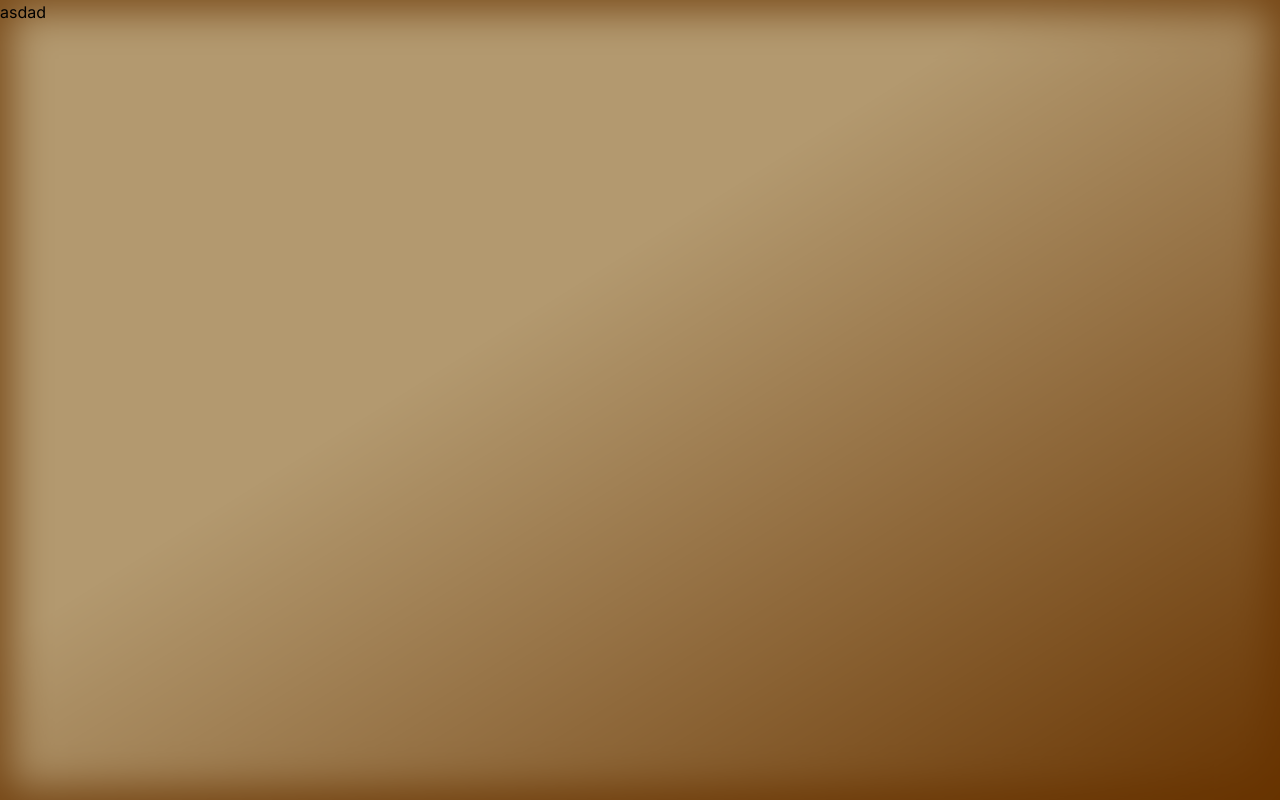
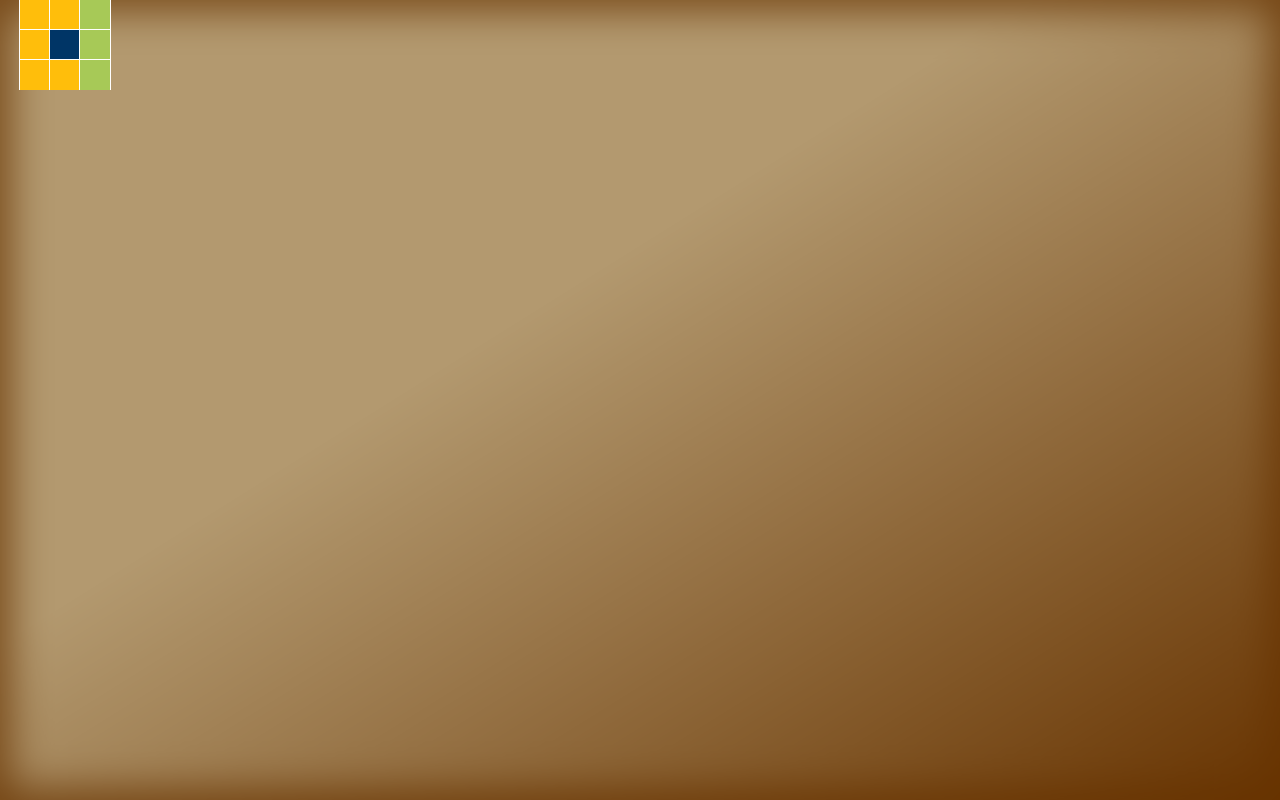
Before and after one commit to Andriikryl/rubik-s-cube, a Next.js app: page / in a window 1280 px wide. Built offline with nearby package versions, Linux system fonts and the light colour scheme.

Commit message:
add cube and side colors

```diff
--- a/src/app/page.tsx
+++ b/src/app/page.tsx
@@ -1,3 +1,7 @@
+import Hero from "@/components/hero/Hero";
+
 export default function Home() {
-  return <main>asdad</main>;
+  return <main>
+    <Hero/>
+  </main>;
 }
--- a/src/components/cube/Cube.tsx
+++ b/src/components/cube/Cube.tsx
@@ -1,10 +1,26 @@
 import React from "react";
 import { Side } from "../types/types";
+import style from "./style.module.css";
 
 interface CubeProps {
   side: Side;
 }
 
 export default function Cube({ side }: CubeProps) {
-  return <div>Cube</div>;
+  return (
+    <div>
+      {side.map((row, index) => {
+        return (
+          <div key={index} className={style.row}>
+            {row.map((cell, index) => (
+              <div
+                key={index}
+                className={`${style["cell-" + cell]} ${style.cell}`}
+              ></div>
+            ))}
+          </div>
+        );
+      })}
+    </div>
+  );
 }
--- /dev/null
+++ b/src/components/cube/style.module.css
@@ -0,0 +1,37 @@
+.cell {
+    width: 30px;
+    height: 30px;
+    outline: 1px solid #ffff;
+}
+
+.row{
+    display: flex;
+}
+
+.cell-0{
+    background-color: #e63946;
+}
+.cell-1{
+    background-color: #ffbe0b;
+}
+.cell-2{
+    background-color: #a7c957;
+}
+.cell-3{
+    background-color: #003566;
+}
+.cell-4{
+    background-color: #ff8fab;
+}
+.cell-5{
+    background-color: #212529;
+}
+
+/* const colors = [
+  "#e63946",
+  "#ffbe0b",
+  "#a7c957",
+  "#003566",
+  "#ff8fab",
+  "#212529",
+]; */
--- /dev/null
+++ b/src/components/hero/Hero.tsx
@@ -0,0 +1,19 @@
+import React from "react";
+import { Side } from "../types/types";
+import { Container } from "../container/Container";
+import Cube from "../cube/Cube";
+
+export default function Hero() {
+  const side: Side = [
+    [1, 1, 2],
+    [1, 3, 2],
+    [1, 1, 2],
+  ];
+  return (
+    <section>
+      <Container>
+        <Cube side={side} />
+      </Container>
+    </section>
+  );
+}
```
